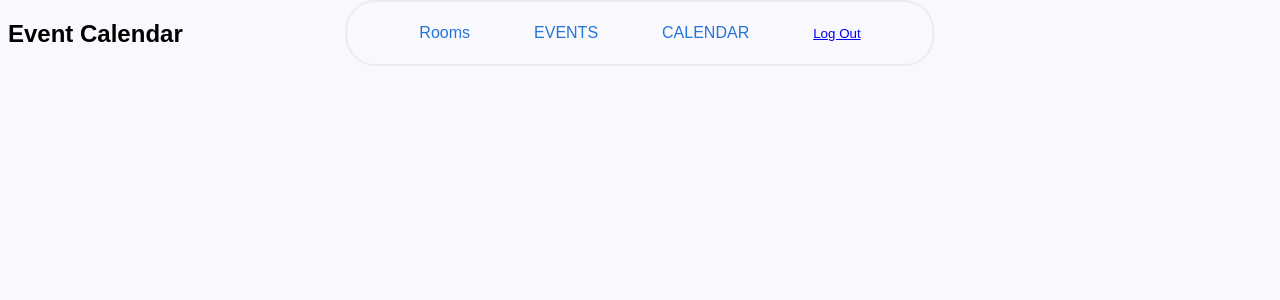
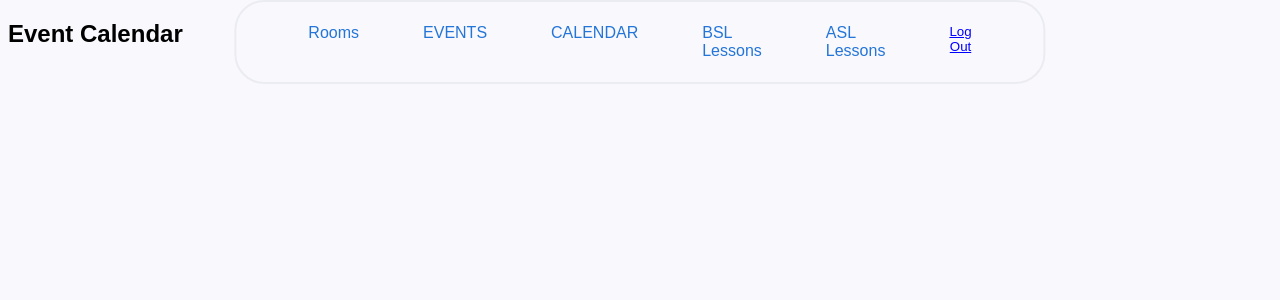
Before and after one commit to Maldoseri23/Capstone-Project, a Django app: page /calendar/ in a window 1280 px wide. Shown: the top 300 px of the page. Run offline with Django 5.2, Linux system fonts and the light colour scheme; the visitor is signed in with stand-in values (Sample User, id 1); some libraries are stand-ins or nearby versions.

Commit message:
added lessons to nav

```diff
--- a/project4/main_app/templates/base.html
+++ b/project4/main_app/templates/base.html
@@ -17,6 +17,10 @@
         <li><a href="{% url 'list_rooms' %}">Rooms</a></li>
         <li><a href="{% url 'event_list' %}">EVENTS</a></li>
         <li><a href="{% url 'calendar' %}">CALENDAR</a></li>
+        <li><a href="{% url 'lessons_by_language' 'bsl' %}">BSL Lessons</a></li>
+        <li><a href="{% url 'lessons_by_language' 'asl' %}">ASL Lessons</a></li>
+
+
         <li>
           <form method="post" action="{% url 'logout' %}" style="display:inline;">
             {% csrf_token %}
```
